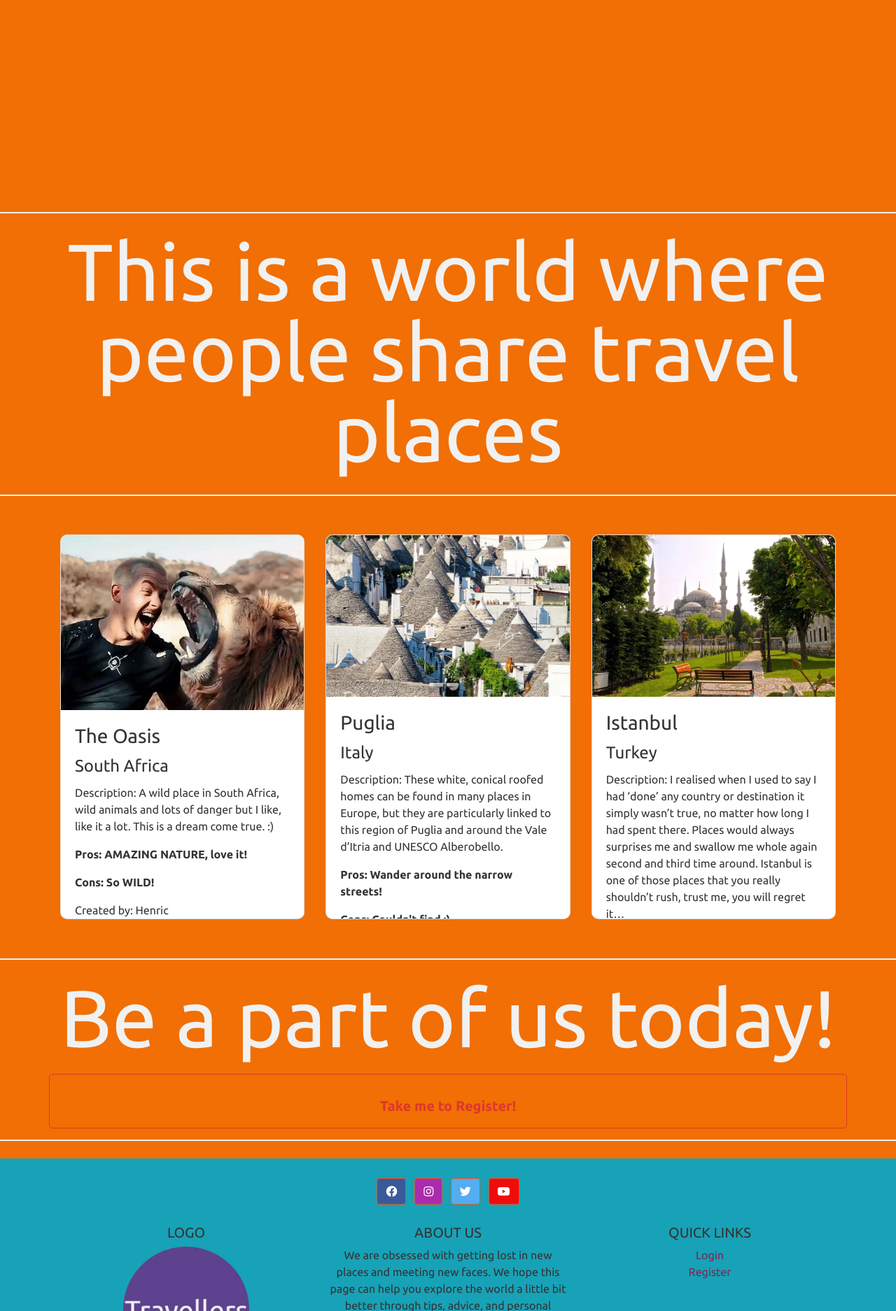
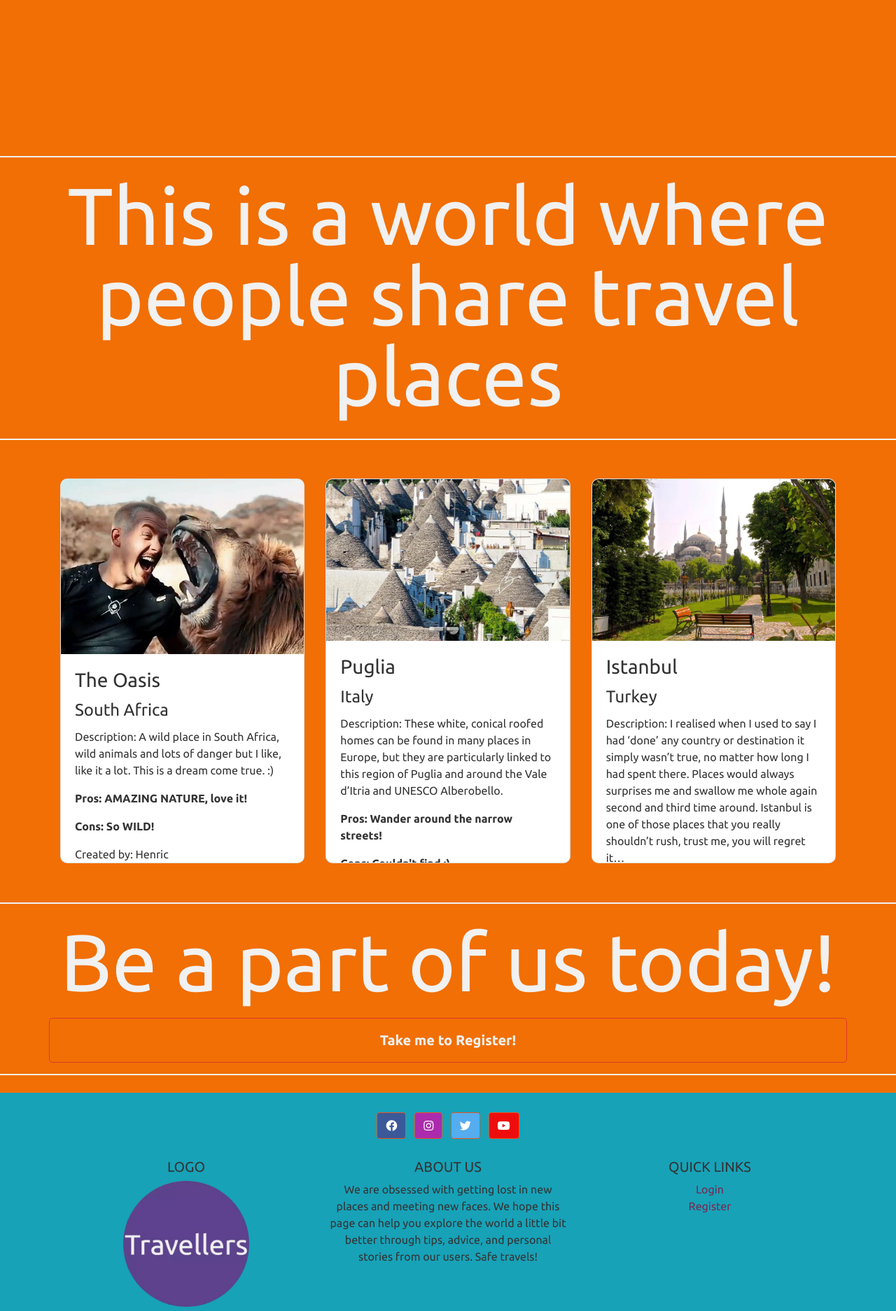
Before and after one commit to ebuzeryalcin/Travellers, a Flask app: page / in a window 1280 px wide. Shown: the part 589-2463 px from the top of the page at 70% size. Run offline with Flask 2, Linux system fonts and the light colour scheme; some libraries are stand-ins or nearby versions.

Commit message:
TEST: Fixed register button in home page, add and edit forms had an pink empty container on top, deleted now.

```diff
--- a/static/css/style.css
+++ b/static/css/style.css
@@ -32,7 +32,7 @@
 /*media only screen fixed to large devices and below*/
 @media only screen and (min-width: 1200px) {
 .home-top {
-    height: 100vh
+    height: 90vh
   }
 }
 
@@ -68,6 +68,11 @@
     background-color: rgba(0, 0, 0, 0.2)
 }
 /*---------------------index.html ----------------------*/
+
+#register-home-btn-style{
+  padding: 16px;
+  color: #f1f1f1;
+}
 
 /*--------------------- Navbar ----------------------*/
 .navbar{
--- a/templates/add_place.html
+++ b/templates/add_place.html
@@ -11,8 +11,6 @@
         <div class="row">
             <form class="col-lg-12 mb-4" method="POST" action="{{ url_for('add_place') }}" enctype="multipart/form-data" >
                 <div class="card add-place-form">
-                    <img src="#"
-                        alt="" class="card-img-top">
                     <!-- city -->
                     <div class="card-body input-field-add">
                         <label for="place_city">City</label>
--- a/templates/edit_place.html
+++ b/templates/edit_place.html
@@ -22,8 +22,6 @@
         <div class="row">
             <form class="col-lg-12 mb-4" method="POST" action="{{ url_for('edit_place', place_id=place._id) }}" enctype="multipart/form-data">
                 <div class="card add-place-form">
-                    <img src="#"
-                        alt="" class="card-img-top">
                     <!-- city -->
                     <div class="card-body input-field-add">
                         <label for="place_city">City</label>
--- a/templates/index.html
+++ b/templates/index.html
@@ -76,7 +76,7 @@
 
 <div>
     <h1 class="home-desc">Be a part of us today!</h1>
-    <a href="{{ url_for('register') }}" type="button" class="btn btn-outline-danger btn-block btn-lg font-weight-bold container">Take me to Register!</a>
+    <a href="{{ url_for('register') }}" type="button" id="register-home-btn-style" class="btn btn-outline-danger btn-block btn-lg font-weight-bold container">Take me to Register!</a>
 </div>
 <hr>
 
```
